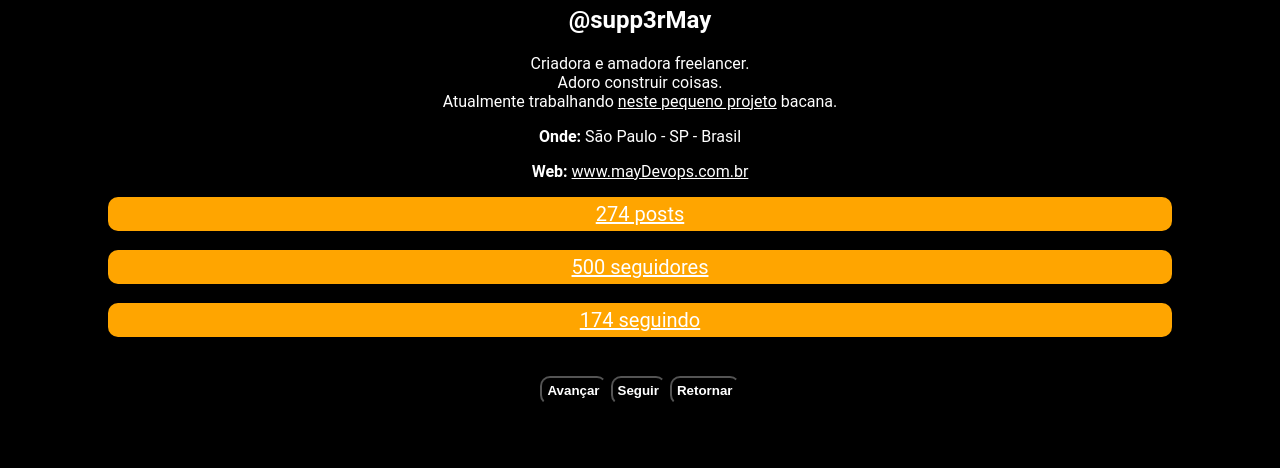
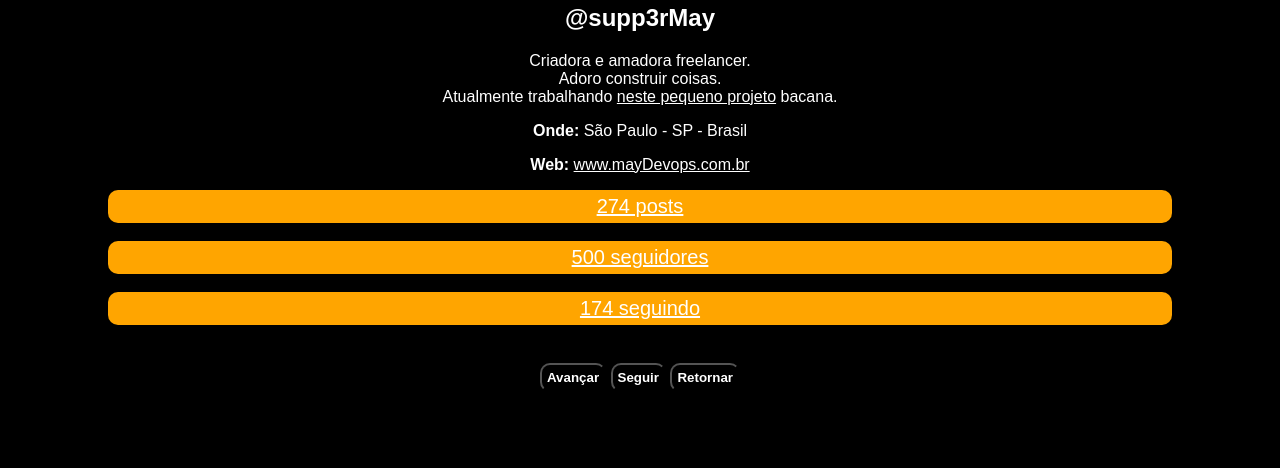
Before and after one commit to May-2109/MidiasSociais, a plain HTML site: page index.html in a window 1280 px wide. Shown: the part 332-800 px from the top of the page. Drawn offline with Linux system fonts and the light colour scheme.

Commit message:
Segundo Commit

```diff
--- a/style.css
+++ b/style.css
@@ -20,7 +20,7 @@ img {
 
 body {
     background-color: black;
-    font-family: 'Roboto';
+    font-family: sans-serif;
     text-align: center;
     color: white
 }
```
